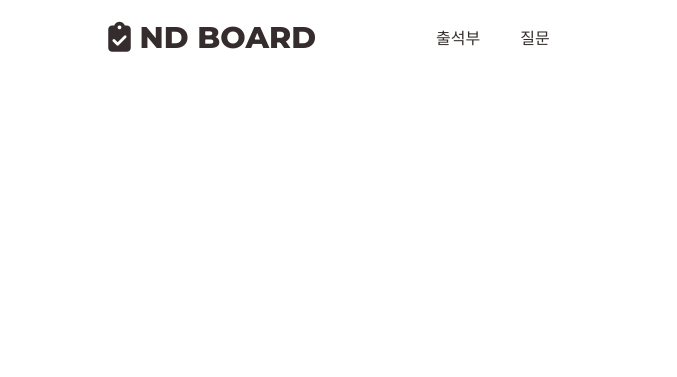
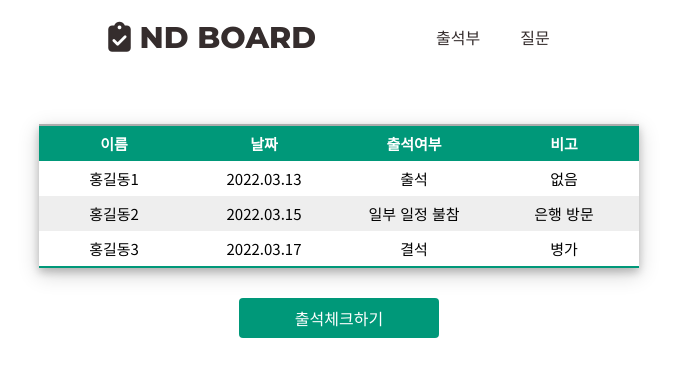
Before and after one commit to 25th-Night/ND_board, a Django app: page /attendance/ in a window 1280 px wide. Shown: the top 377 px of the page, without its empty margins (301-978 px from the left). Run offline with Django 4.2, Linux system fonts and the light colour scheme; parts of the project's set-up code (start-up, migrations or seed data) failed here and were passed over; some libraries are stand-ins or nearby versions.

Commit message:
Add Attendance list.html

```diff
--- a/templates/attendance/list.html
+++ b/templates/attendance/list.html
@@ -2,11 +2,41 @@
 {% load static %}
 
 {%block head_css%}
-
+<link rel="stylesheet" href="{% static 'css/list.css' %}">
 {% endblock head_css %}
 
 
 
 {% block content%}
+<div class="list-wrap">
+    <div class="table">
+        <div class="table-head">
+            <div class="name">이름</div>
+            <div class="date">날짜</div>
+            <div class="status">출석여부</div>
+            <div class="reason">비고</div>
+        </div>
+        <div class="table-row">
+            <div class="name">홍길동1</div>
+            <div class="date">2022.03.13</div>
+            <div class="status">출석</div>
+            <div class="reason">없음</div>
+        </div>
+        <div class="table-row">
+            <div class="name">홍길동2</div>
+            <div class="date">2022.03.15</div>
+            <div class="status">일부 일정 불참</div>
+            <div class="reason">은행 방문</div>
+        </div>
+        <div class="table-row">
+            <div class="name">홍길동3</div>
+            <div class="date">2022.03.17</div>
+            <div class="status">결석</div>
+            <div class="reason">병가</div>
+        </div>
+    </div>
+
+    <div class="attendance-submit-btn">출석체크하기</div>
+</div>
 
 {% endblock content%}
```
